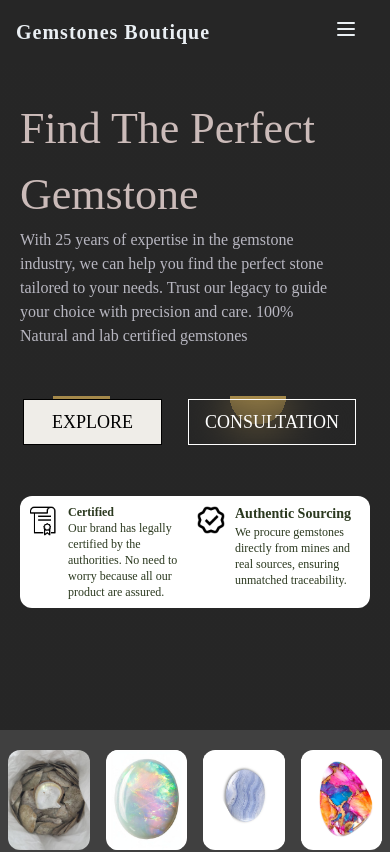
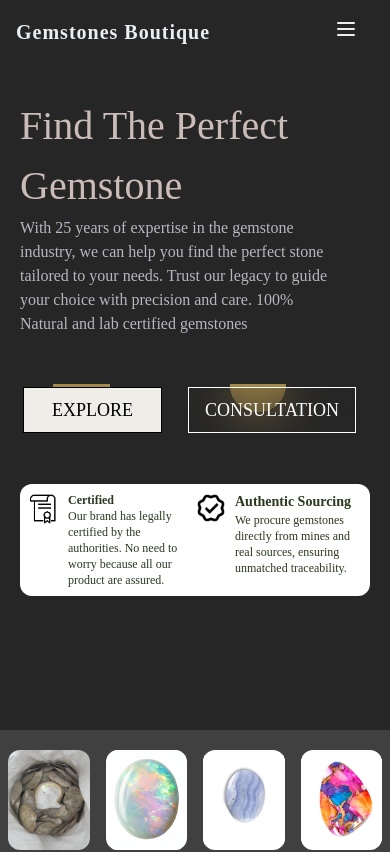
Before and after one commit to JatinMehta007/Freelance-project, a React (Vite) app: page / in a window 390 px wide. Shown: the top 852 px of the page. Built offline with nearby package versions, Linux system fonts and the light colour scheme; grey boxes are pictures that could not be loaded; a web font is replaced by a local one.

Commit message:
add text

```diff
--- a/src/pages/LandingPage.jsx
+++ b/src/pages/LandingPage.jsx
@@ -14,7 +14,7 @@ export const Landing = () => {
         {/* Overlayed Text */}
         <div className="lg:grid lg:grid-cols-[40%_60%] ">
           <div className="">
-            <div className=" relative  w-[100%]  left-5 lg:left-24  z-30 top-24 md:top-32 text-[44px] md:text-7xl">
+            <div className=" relative  w-[100%]  left-5 lg:left-24  z-30 top-24 md:top-32 text-[40px] md:text-7xl">
               <p className=" font-normal  text-[#CBBBB9] pr-2 md:pr-0  ">
                 Find The Perfect{" "}
               </p>
```
